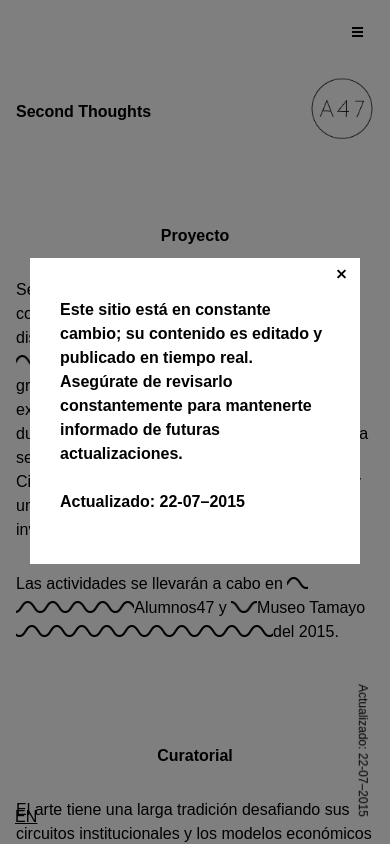
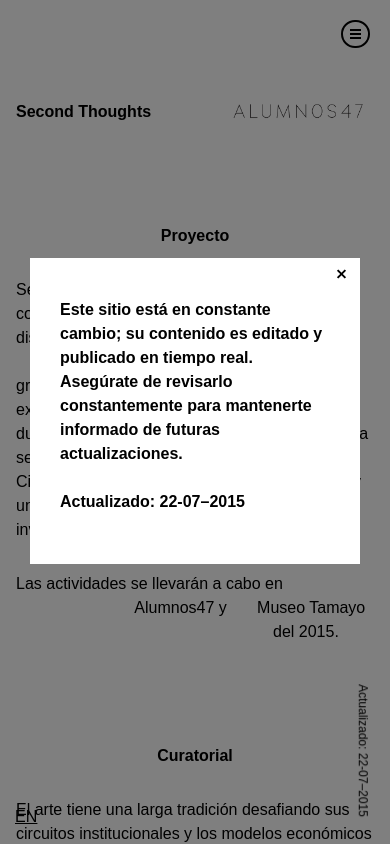
Before and after one commit to chrislewiscodes/SecondThoughts, a PHP site: page / in a window 390 px wide. Run offline with PHP 8.4, Linux system fonts and the light colour scheme; some libraries are stand-ins or nearby versions.

Commit message:
logo updates, multiple nav seection

```diff
--- a/css/main.css
+++ b/css/main.css
@@ -80,7 +80,7 @@ ul { margin-bottom: 36px; }
 
 /* logos */
 
-#a47 {
+/*#a47 {
 	margin: 0px auto;
 	width: 55px;
 	height: 58.5px;
@@ -90,15 +90,19 @@ ul { margin-bottom: 36px; }
 	background-size: contain;
 
     transform: translate(560px, -80px);
-}
+}*/
 
 #alumnos {
-	width: 155.75px;
-	height: 22.5px;
+	margin: 0px auto;
+
+    width: 315px;
+    height: 25px;
 	background: url(/img/alumnos.png) no-repeat center center;
 	text-indent: -1000000px;
 	display: block;
 	background-size: contain;
+
+	transform: translate(170px, -63px);
 }
 
 
@@ -184,7 +188,7 @@ ul { margin-bottom: 36px; }
 /* navigation */
 
 #nav-toggle {
-	/*border: 2px solid black;*/
+	border: 2px solid black;
 	position: fixed; right: 20px; top: 20px;
 	z-index: 1000;
 	cursor: pointer;
@@ -340,6 +344,7 @@ ul { margin-bottom: 36px; }
 	position: fixed;
 	bottom: 5px;
 	right: 5px;
+	font-size: 16.5px;
 
 	-webkit-transform: rotate(90deg) translateX(1em);
 	-ms-transform: rotate(90deg) translateX(1em);
@@ -555,11 +560,13 @@ span.diff-html-changed {
 .marks:not(.old-0) .revision del:not(.punctuation):not(.capitalize):not(.lowercase):not(.diacritic) {
 	background: url(/img/black-dot.gif) 0px 8px repeat-x;
 	background: url(/img/curve.png) center 2px repeat-x;
+	background: none;
 }
 
 .marks:not(.old-0) .coltwo .revision h1 del:not(.punctuation):not(.capitalize):not(.lowercase):not(.diacritic) {
 	background: url(/img/black-dot.gif) 0px 8px repeat-x;
 	background: url(/img/curve.png) center 11px repeat-x;
+	background: none;
 }
 
 .marks:not(.old-0) .revision .large del:not(.punctuation):not(.capitalize):not(.lowercase):not(.diacritic) {
@@ -767,8 +774,9 @@ and (max-width : 1200px)  {
 	}
 
 	#alumnos {
-		width: 155.75px;
-		height: 22.5px;
+		width: 275px;
+    	height: 20px;
+    	transform: translate(150px, -54px);
 	}
 
 
@@ -861,6 +869,7 @@ and (max-width : 1023px)  {
 	}
 
 	#message {
+		height: 250px;
 	}
 
 	#nav {
@@ -881,9 +890,12 @@ and (max-width : 1023px)  {
 	}
 
 	#alumnos {
-		width: 234px;
-		height: 34px;
+	    transform: translate(183px, -67px);
+	    width: 335px;
+		height: 25px;
 	}
+
+
 
 
 }
@@ -982,6 +994,8 @@ and (max-width : 767px) {
     	padding: 200px 15px;
 	}
 
+	#nav ul li{ padding: 0px; }
+
 	/* logos */
 
 	#a47 {
@@ -994,8 +1008,16 @@ and (max-width : 767px) {
 	}
 
 	#alumnos {
-		width: 234px;
-		height: 34px;
+		position: absolute;
+		top: 100px;
+		right: 25px;
+	    transform: translate(0px, 0px);
+
+		background: url(/img/alumnos-small.png) no-repeat center center;
+		background-size: cover;
+
+		width: 135px;
+		height: 20px;
 	}
 
 }
--- a/index.php
+++ b/index.php
@@ -150,7 +150,7 @@ function section($section) {
 		}
 	?></div>
 	<h1 id="logo"><?php section('header'); ?></h1>
-	<a id="a47" href="http://alumnos47.org/" target="_blank" alt="Fundación Alumnos47">A47</a>
+	<a id="alumnos" href="http://alumnos47.org/" target="_blank" alt="Fundación Alumnos47">Alumnos</a>
 	<h1 id="background-type">Second Thoughts</h1>
 
 	<div class="content">
@@ -189,7 +189,6 @@ function section($section) {
 				<h2><?php print translate('contact', 'ucfirst'); ?></h2>
 				<?php section('contacto'); ?>
 			</div>
-			<a id="alumnos" href="http://alumnos47.org/" target="_blank" alt="Fundación Alumnos47">Alumnos</a>
 		</div>
 	</div>
 
--- a/js/init.js
+++ b/js/init.js
@@ -51,15 +51,16 @@ $('#nav a').click(function(){
 	$('#nav').removeClass('active');
 	navItem = a.attr('data-link');
 	$body.removeClass('navigated');
-	$('.section.selected').removeClass('selected');
+	//$('.section.selected').removeClass('selected');
 
 	if(a.hasClass('selected')) {
 		a.removeClass('selected');
 		$body.animate({'scrollTop':0}, {'duration': 500});
+		$('.section.selected').removeClass('selected');
 	} else {
 		var section = $('.section.'+navItem);
 		$body.addClass('navigated');
-		$('#nav a.selected').removeClass('selected');
+		//$('#nav a.selected').removeClass('selected');
 		a.addClass('selected');
 		section.addClass('selected');
 
```
